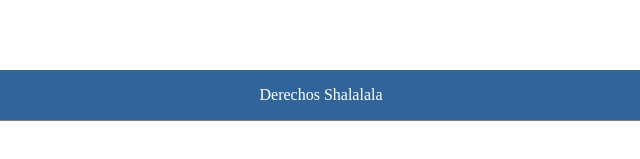
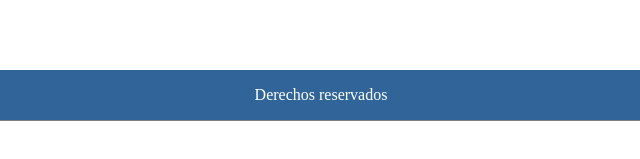
Before and after one commit to TheSuperJez/ReactWebAppsCourse, a plain HTML site: page Ejemplos/PresentacionWeb/index.html in a window 1280 px wide. Shown: the part 403-562 px from the top of the page, 320-960 px from the left. Drawn offline with nearby package versions, Linux system fonts and the light colour scheme.

Commit message:
Material de Presentación

```diff
--- a/Ejemplos/PresentacionWeb/index.html
+++ b/Ejemplos/PresentacionWeb/index.html
@@ -35,7 +35,7 @@
         <main id="contenidoPrincipal">
             <!--Aqui carga contenido principal -->
         </main>
-        <footer>Derechos Shalalala</footer>
+        <footer>Derechos reservados</footer>
     </div>
     <script src="https://code.jquery.com/jquery-3.1.1.min.js" integrity="sha256-hVVnYaiADRTO2PzUGmuLJr8BLUSjGIZsDYGmIJLv2b8="
         crossorigin="anonymous"></script>
```
Also changed, not shown: README.md.
